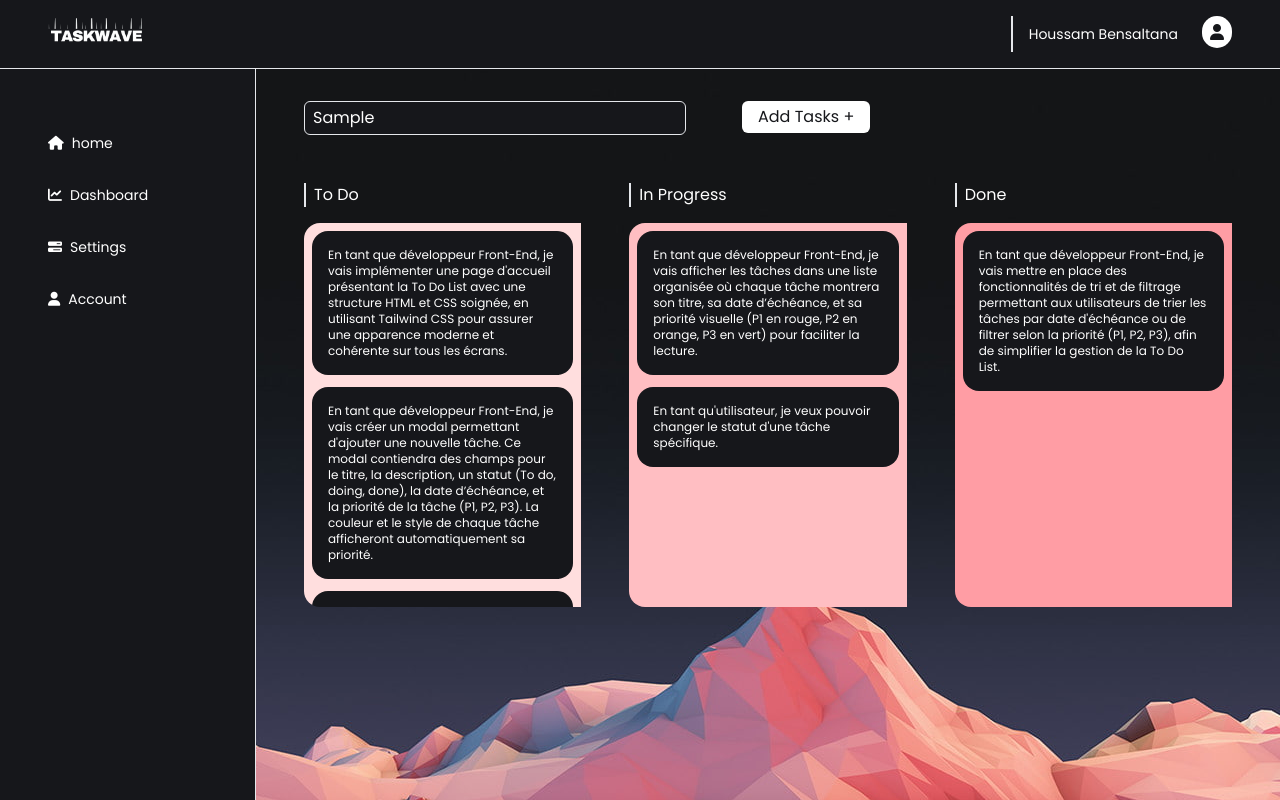
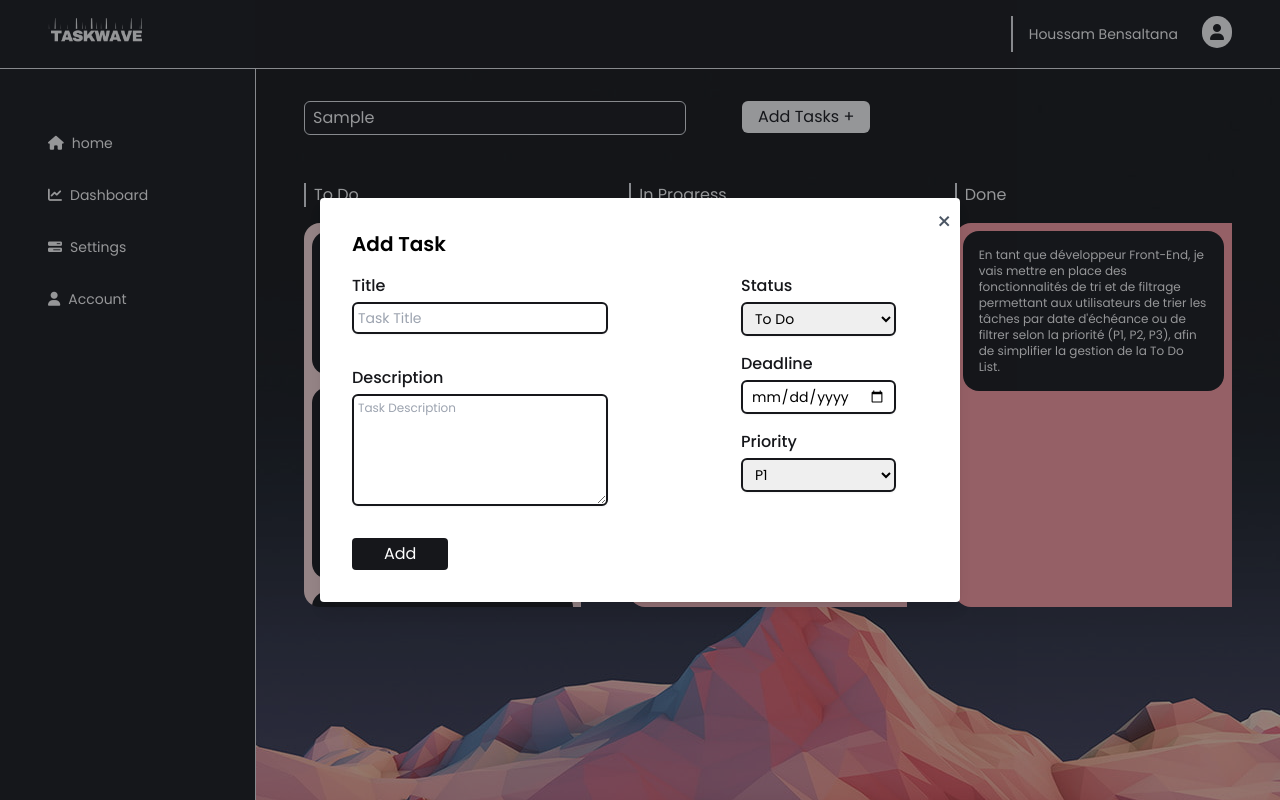
Before and after one commit to BensaltanaHoussam/Task-Wave, a plain HTML site: page index.html in a window 1280 px wide. Both pictures are taken after typing "Sample" into the empty fields and a click on the button "Add Tasks +". Shown: the top 800 px of the page. Drawn offline with nearby package versions, Linux system fonts and the light colour scheme.

Commit message:
adding a modal that makes user enter the title,description,status,deadline,priority

```diff
--- a/index.html
+++ b/index.html
@@ -27,10 +27,8 @@
     </nav>
 
 
-    <div class="grid grid-cols-[auto_1fr]">
 
-
-
+    <div class="grid grid-cols-[auto_1fr] ">
 
 
     <aside class="bg-[#16171B] w-64 border-r-[1px] flex flex-col h-screen justify-between pt-16 pl-8 text-sm">
@@ -50,17 +48,15 @@
 
 
 
-    <main class="bg-[url('/images/background.jpg')] bg-center">
+    <main class="  bg-[url('/images/background.jpg')] bg-center">
 
+        <div class=" flex gap-14 pl-12 pt-8">
+            <div class="search">
+                <input type="text" placeholder="Search" class="bg-[#16171B] text-white border-[1px] rounded-md pt-1 pb-1 pl-2 pr-14 " />
 
-<div class=" flex gap-14 pl-12 pt-8">
-        <div class="search">
-            <input type="text" placeholder="Search" class="bg-[#16171B] text-white border-[1px] rounded-md pt-1 pb-1 pl-2 pr-14 " />
-
-          </div>
-          <div><button class="bg-white text-[#16171B] rounded-md pt-1 pb-1 pl-4 pr-4   hover:bg-[#16171B] hover:text-white hover:rounded-md hover:border-[1px] transition-colors duration-300">Add Tasks +</button></div>
-</div>
-
+              </div>
+              <div><button id="openModal" class=" bg-white text-[#16171B] rounded-md pt-1 pb-1 pl-4 pr-4   hover:bg-[#16171B] hover:text-white hover:rounded-md hover:border-[1px] transition-colors duration-300">Add Tasks +</button></div>
+    </div>
         <!-- card taches -->
         <div class="pr-12 pl-12 pt-12 grid grid-cols-3 gap-12">
 
@@ -119,6 +115,66 @@
     </div>
 
 
+    <div id="myModal"  class="fixed inset-0 z-999 hidden bg-[#16171B] bg-opacity-45 flex items-center justify-center">
+        <div class="modal-content relative  mx-auto p-8 bg-white rounded shadow-lg  md:w-1/2 ">
+            <span class="close absolute top-2 right-2 text-gray-600 hover:text-[#16171B] cursor-pointer text-2xl">&times;</span>
+            <h1 class="text-xl font-semibold">Add Task</h1>
+
+
+            <form id="taskForm" class="mt-4">
+
+        <div class="flex justify-between mr-8">
+            <div>
+                         <div class="mb-8 ">
+                    <label for="title" class="block  font-medium text-[#16171B] ">Title</label>
+                    <input type="text" id="title" required class="mt-1 p-1 text-sm block w-64 border-2 border-[#16171B] rounded-md shadow-sm focus:ring focus:ring-[#FF9DA4] " placeholder="Task Title">
+                </div>
+                <div class="mb-4">
+                    <label for="description" class="block font-medium text-[#16171B]">Description</label>
+                    <textarea id="description" required class="mt-1 p-1 text-xs h-28 block w-64 border-2 border-[#16171B] rounded-md shadow-sm focus:ring focus:ring-[#FF9DA4]" placeholder="Task Description"></textarea>
+                </div>
+            </div>
+
+            <div>
+                          <div class="mb-4">
+                    <label for="status" class="block font-medium text-[#16171B]">Status</label>
+                    <select id="status" required class="mt-1 p-1 px-2 text-sm block w-full border-2 border-[#16171B] rounded-md shadow-sm focus:ring focus:ring-[#FF9DA4]">
+                        <option value="to-do">To Do</option>
+                        <option value="doing">In Progress</option>
+                        <option value="done">done</option>
+                    </select>
+                </div>
+                <div class="mb-4">
+                    <label for="dueDate" class="block  font-medium text-[#16171B]">Deadline</label>
+                    <input type="date" id="dueDate" required class="mt-1 p-1 px-2 text-sm block w-full  border-2 border-[#16171B] rounded-md shadow-sm focus:ring focus:ring-[#FF9DA4]">
+                </div>
+                <div class="mb-4">
+                    <label for="priority" class="block font-medium text-[#16171B]">Priority</label>
+                    <select id="priority" required class="mt-1 p-1 px-2 text-sm block w-full border-2 border-[#16171B] rounded-md shadow-sm  focus:border-[#FF9DA4]">
+                        <option value="P1" class="bg-red-500 text-white ">P1</option>
+                        <option value="P2" class="bg-orange-500 text-white">P2</option>
+                        <option value="P3" class="bg-green-500 text-white">P3</option>
+                    </select>
+                </div>
+            </div>
+
+        </div>
+
+            <button type="submit" class="mt-4 flex justify-center py-1 px-8 bg-[#16171B]  text-white rounded hover:bg-white hover:text-[#16171B] hover:border-2 hover:border-[#16171B]">Add</button>
+
+
+            </form>
+
+
+
+        </div>
+    </div>
+
+
+
+
+
+
 
 
     <footer class="bg-[#16171B] border-t-[1px] w-full flex justify-around p-14 gap-32">
@@ -143,7 +199,7 @@
 
 
 
-
+<script src="script.js"></script>
 
 
 
--- /dev/null
+++ b/script.js
@@ -0,0 +1,14 @@
+
+const modal = document.getElementById("myModal");
+const btn = document.getElementById("openModal");
+const span = document.getElementsByClassName("close")[0];
+
+
+btn.onclick = function() {
+    modal.classList.remove("hidden");
+}
+
+
+span.onclick = function() {
+        modal.classList.add("hidden");
+    }
--- a/style.css
+++ b/style.css
@@ -31,5 +31,5 @@
 
 /* Handle on hover */
 ::-webkit-scrollbar-thumb:hover {
-    background: #555;
+    background: #16171B;
 }
```
